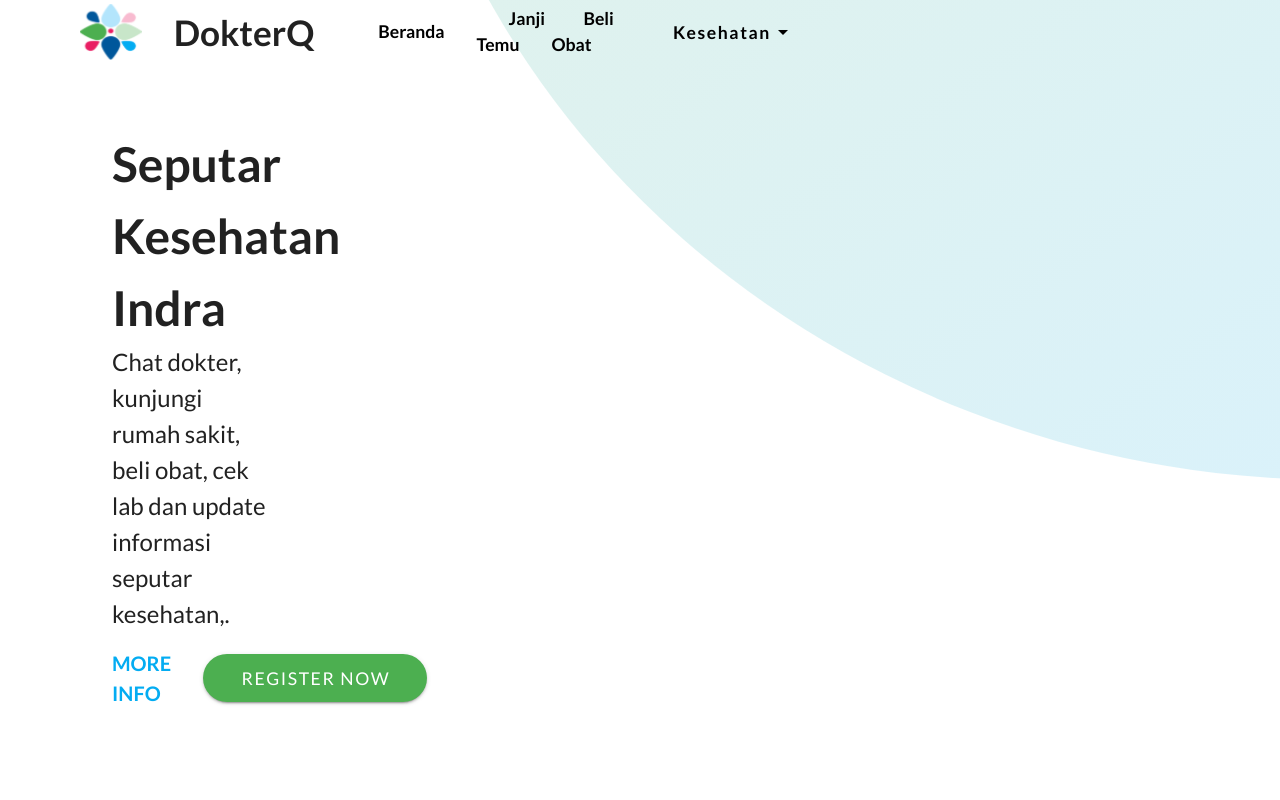
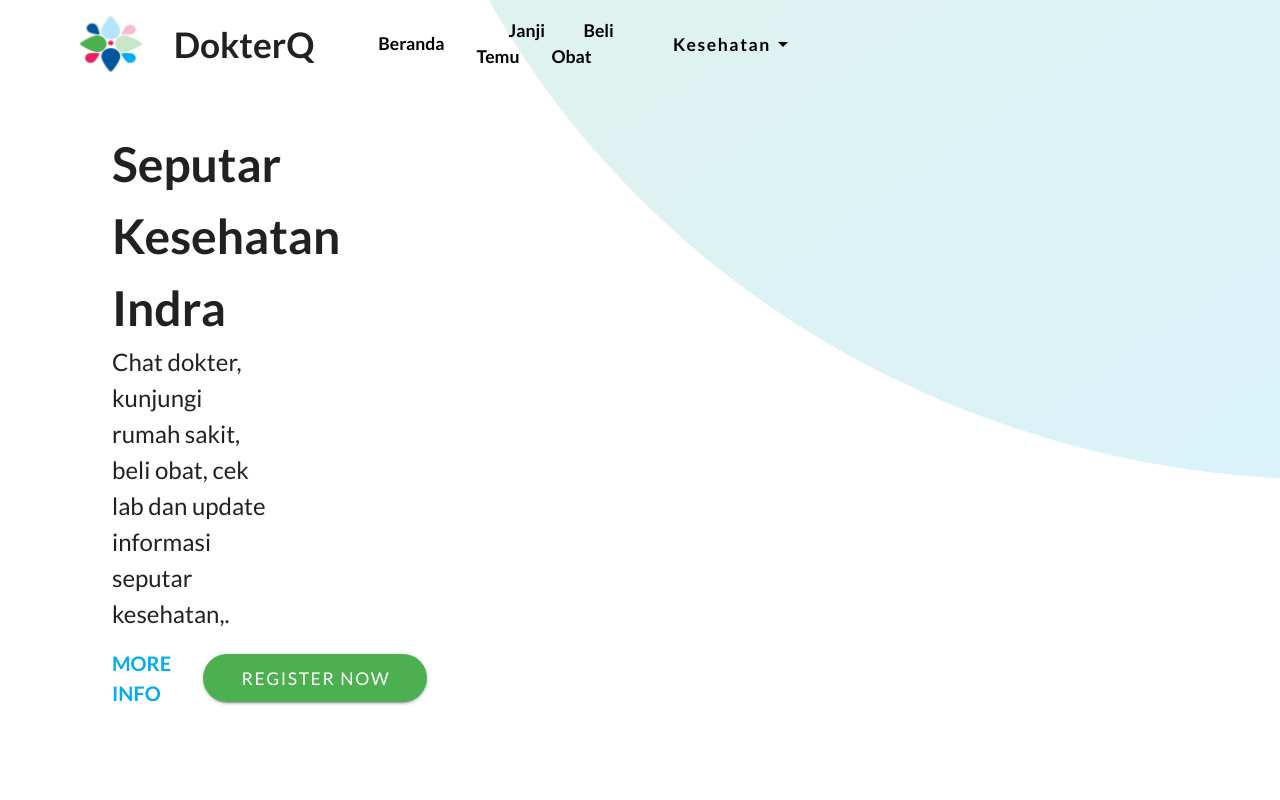
Before and after one commit to Viriyadhi/fe-dokterQu, a Vue app: page / in a window 1280 px wide. Shown: the top 800 px of the page. Built offline with nearby package versions, Linux system fonts and the light colour scheme.

Commit message:
fix[VS]: fix margin pada navbar

```diff
--- a/src/components/Navbar/Navbar.vue
+++ b/src/components/Navbar/Navbar.vue
@@ -4,7 +4,7 @@
       <v-app-bar
         :style="this.appbarStyle"
         fixed
-        class="px-16 navbar"
+        class="px-16 navbar pt-3"
         elevation="0"
         v-scroll="onScrollContent"
       >
@@ -75,6 +75,7 @@ export default {
     appbarStyle: {
       backgroundColor: `rgba(0,0,0,0)`,
       transition: "all 700ms ",
+      height: "5rem",
       marginTop: "0px",
       boxShadow: "none !important",
       zIndex: "4",
```
